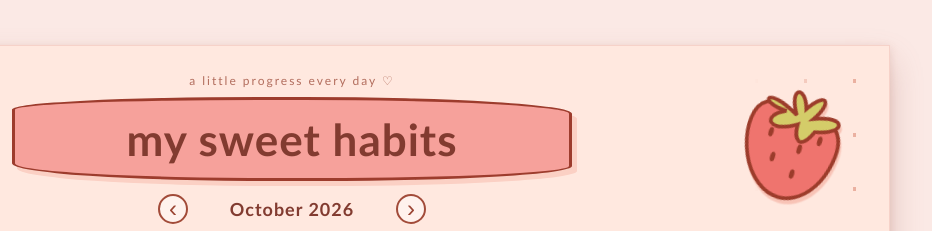
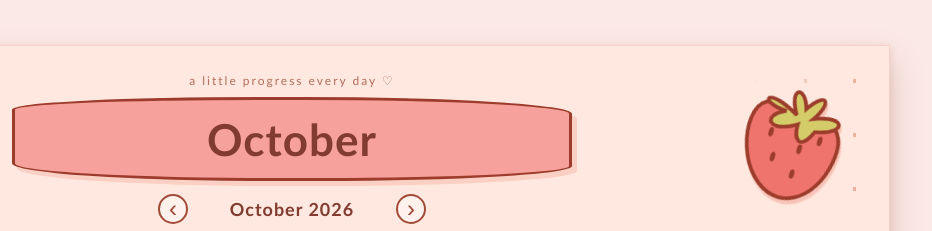
Before and after one commit to MashrafeeAryan/Wabb, a plain HTML site: page index.html in a window 1280 px wide. Shown: the top 231 px of the page, 348-1280 px from the left. Drawn offline with Linux system fonts and the light colour scheme.

Commit message:
Show month name in calendar banner

```diff
--- a/index.html
+++ b/index.html
@@ -18,7 +18,7 @@
         </div>
         <div class="title-stack">
           <div class="eyebrow">a little progress every day ♡</div>
-          <div class="ribbon"><h1>my sweet habits</h1></div>
+          <div class="ribbon"><h1 id="month-title">October</h1></div>
           <div class="month-controls">
             <button id="previous-month" class="arrow" type="button" aria-label="Previous month">‹</button>
             <h2 id="month-label" aria-live="polite"></h2>
```
